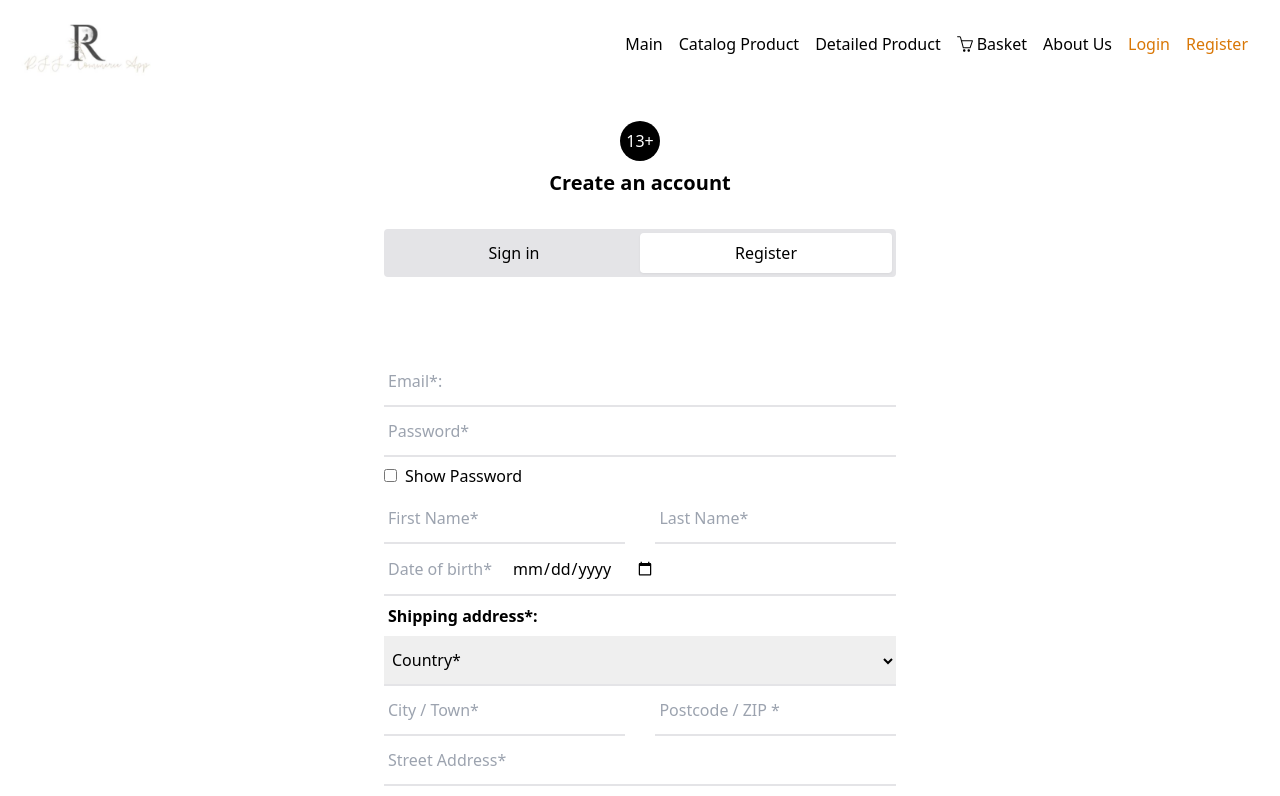
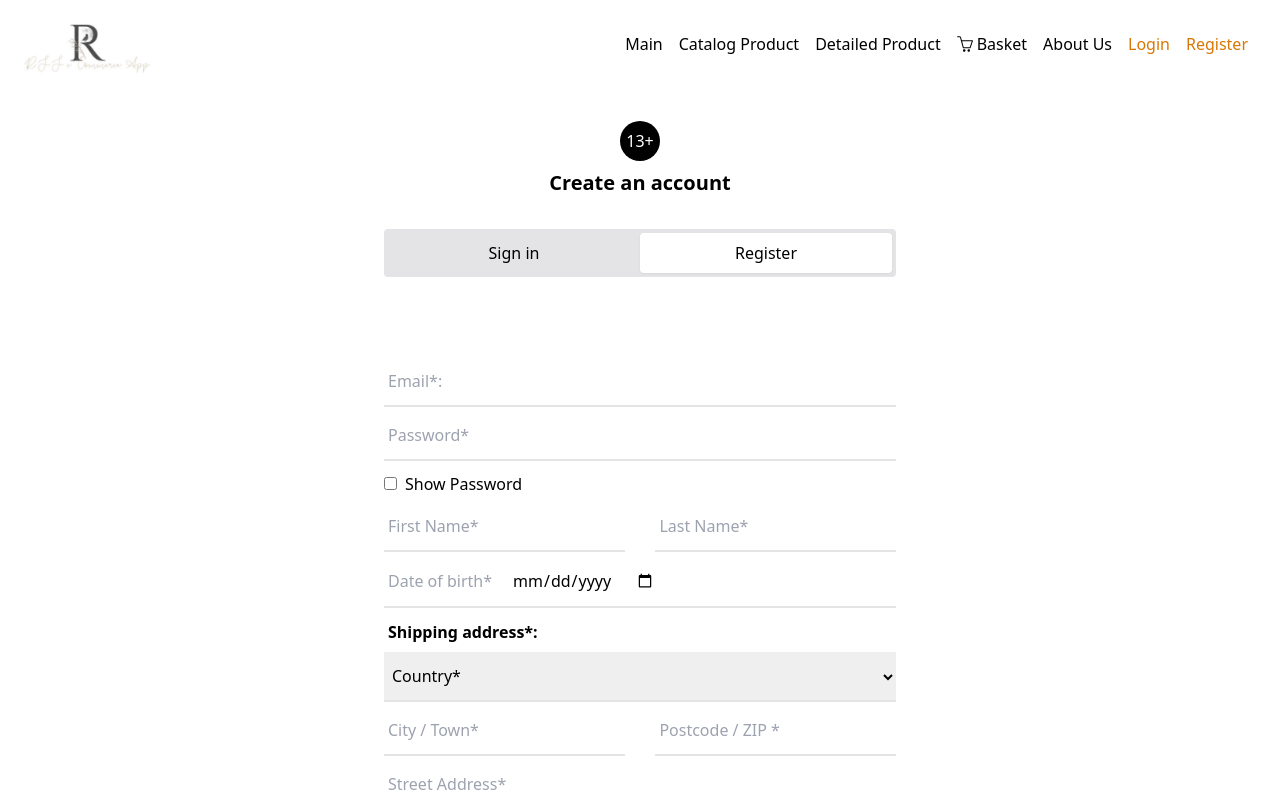
Before and after one commit to SoloSoft2000/eCommerce-Application, a React app: page /register in a window 1280 px wide. Shown: the top 796 px of the page. Built offline with nearby package versions, Linux system fonts and the light colour scheme.

Commit message:
fix: remove .error-message class from css and add from tailwind

```diff
--- a/src/enum/form/classes.ts
+++ b/src/enum/form/classes.ts
@@ -5,7 +5,7 @@ const enum FormClasses {
   DISABLE_LINK = 'bg-white rounded w-6/12 text-center p-2 cursor-default drop-shadow-sm',
   FORM = 'px-2 sm:px-0',
   FORM_CONTAINER = 'flex justify-between flex-wrap',
-  GENERAL_FIELD = 'w-full border-b-2 border-zinc-200 py-3 px-1',
+  GENERAL_FIELD = 'w-full border-b-2 border-zinc-200 py-3 px-1 mb-1',
   FULL_FIELD = 'w-full',
   HALF_FIELD = 'w-full sm:w-[47%]',
   MISTAKE_TEXT = 'text-sm text-red-500 h-5',
--- a/src/styles/index.css
+++ b/src/styles/index.css
@@ -20,9 +20,3 @@ body {
 main {
   flex: 1 1 auto;
 }
-
-.error-message {
-  color: red;
-  margin-bottom: 10px;
-  text-align: center;
-}
```
